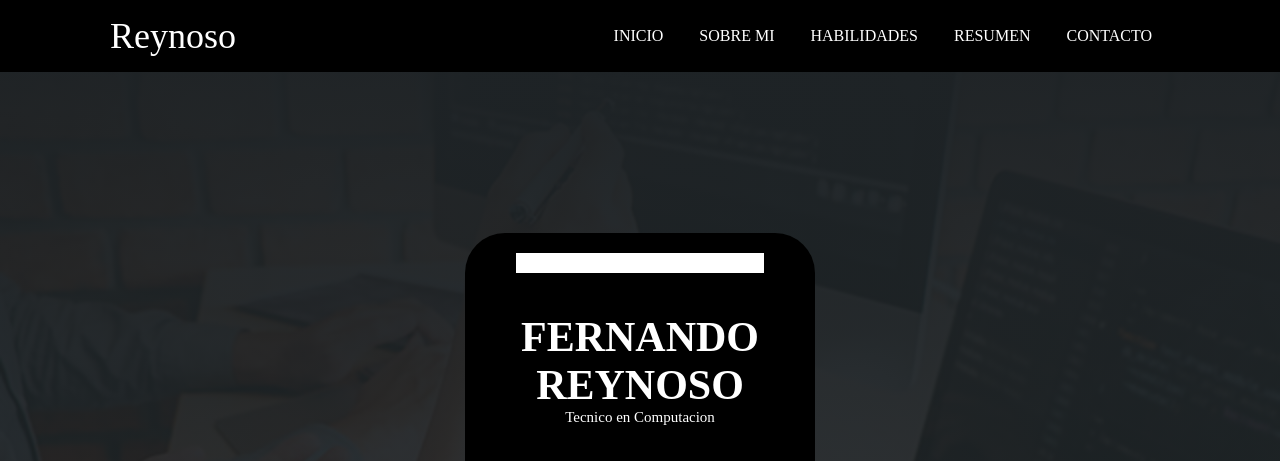
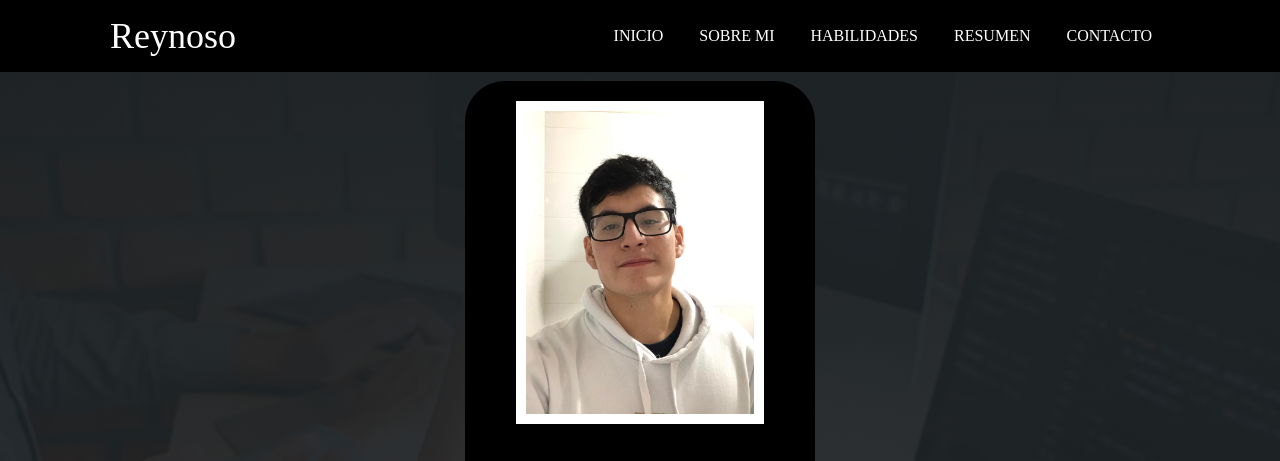
Before and after one commit to FerReynoso2002/DIA-MIERCOLES-DISENO-WEB, a plain HTML site: page index.html in a window 1280 px wide. Shown: the top 461 px of the page. Drawn offline with Linux system fonts and the light colour scheme; a web font is replaced by a local one.

Commit message:
Add files via upload

```diff
--- a/index.html
+++ b/index.html
@@ -38,7 +38,7 @@
     <section id="inicio" class="inicio">
         <div class="contenido-banner">
             <div class="contenedor-img">
-                <img src="cai.png" alt="">
+                <img src="fer.jpeg" alt="">
             </div>
             <h1>FERNANDO REYNOSO</h1>
             <h2>Tecnico en Computacion</h2>
```
Also changed, not shown: fer.jpeg (added).
